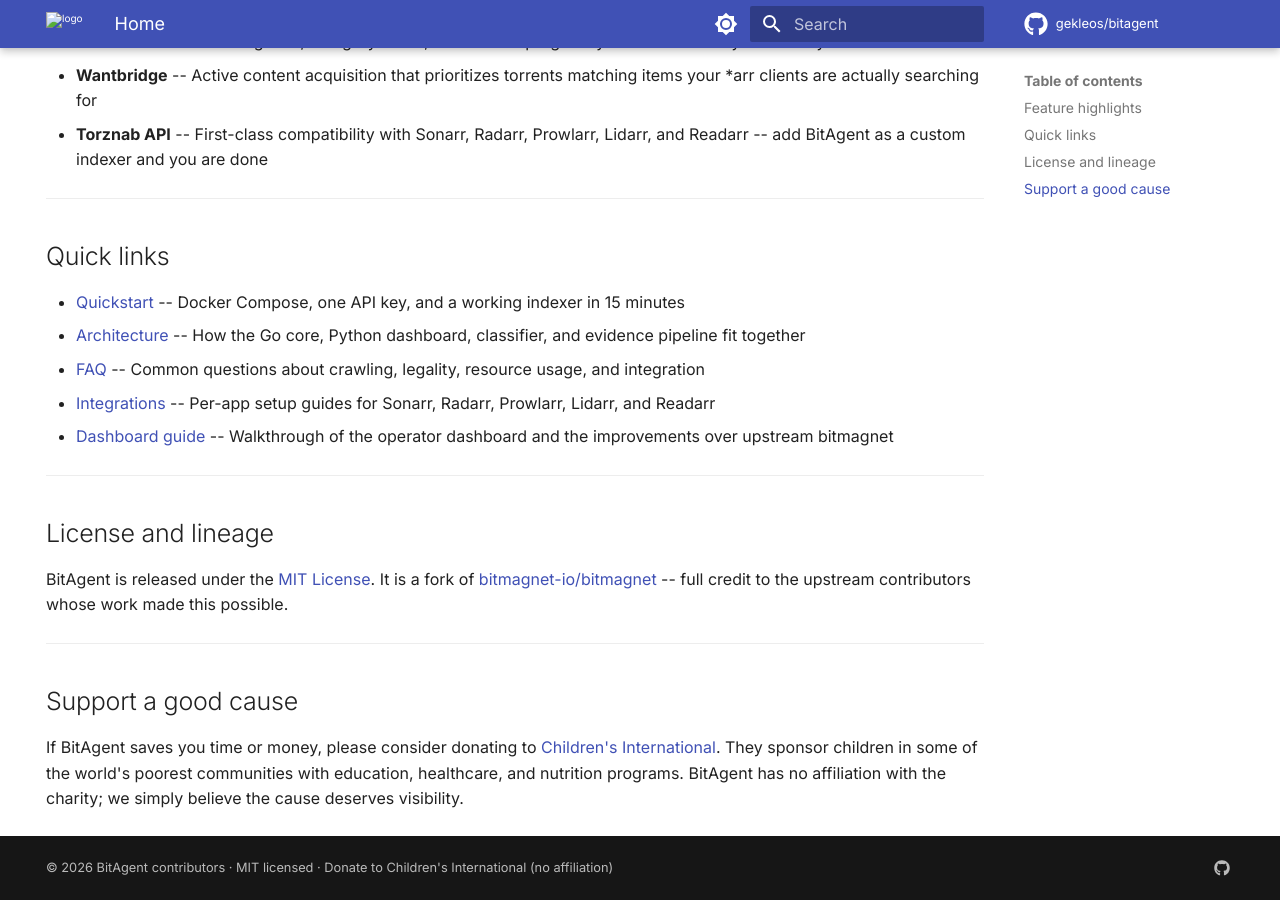
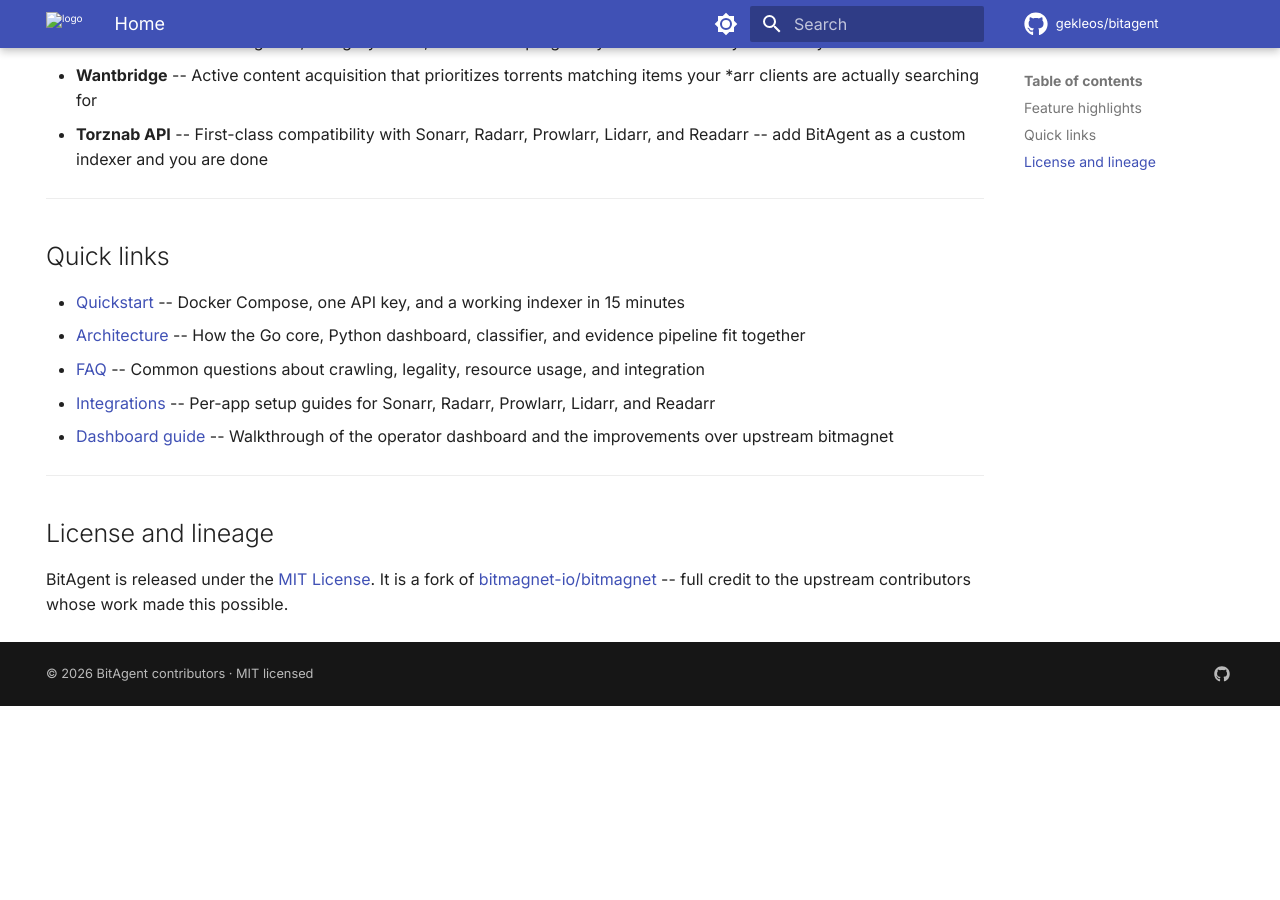
Before and after one commit to gekleos/bitagent, an MkDocs documentation site: the page built from docs/index.md, in a window 1280 px wide and 900 px high, scrolled down 754 px. Built offline with MkDocs 1.6.1 and Material for MkDocs 9.7.7, drawn with Linux system fonts in a browser that asks for light colours; comment, search, counter and statistics services are not loaded; after the commit the page ends 1460 px from its top, so only the background shows below that.

Commit message:
docs: remove all Children's International references
Drop donate-banner-snippets.md, strip the "Support a good cause"
section from index.md, clean up mkdocs.yml copyright and nav entry,
and remove the donate banner mention from ui-guide.md.

Co-Authored-By: Claude Sonnet 4.6 <noreply@anthropic.com>

```diff
--- a/docs/index.md
+++ b/docs/index.md
@@ -74,13 +74,3 @@ BitAgent is released under the
 It is a fork of
 [bitmagnet-io/bitmagnet](https://github.com/bitmagnet-io/bitmagnet) --
 full credit to the upstream contributors whose work made this possible.
-
----
-
-## Support a good cause
-
-If BitAgent saves you time or money, please consider donating to
-[Children's International](https://www.children.org/). They sponsor
-children in some of the world's poorest communities with education,
-healthcare, and nutrition programs. BitAgent has no affiliation with
-the charity; we simply believe the cause deserves visibility.
--- a/mkdocs.yml
+++ b/mkdocs.yml
@@ -109,7 +109,6 @@ nav:
       - Changelog: project/changelog.md
       - Improvements vs upstream: project/improvements.md
       - Legal disclaimer: legal/disclaimer.md
-      - Donate (Children's International): project/donate-banner-snippets.md
 
 extra:
   social:
@@ -117,7 +116,4 @@ extra:
       link: https://github.com/gekleos/bitagent
   generator: false
 
-copyright: |
-  &copy; 2026 BitAgent contributors &middot; MIT licensed &middot;
-  Donate to <a href="https://www.children.org/" target="_blank" rel="noopener noreferrer">Children's International</a>
-  (no affiliation)
+copyright: "&copy; 2026 BitAgent contributors &middot; MIT licensed"
```
Also changed, not shown: docs/project/donate-banner-snippets.md (deleted, +0 -37 lines), docs/ui-guide.md (+1 -1 lines).
